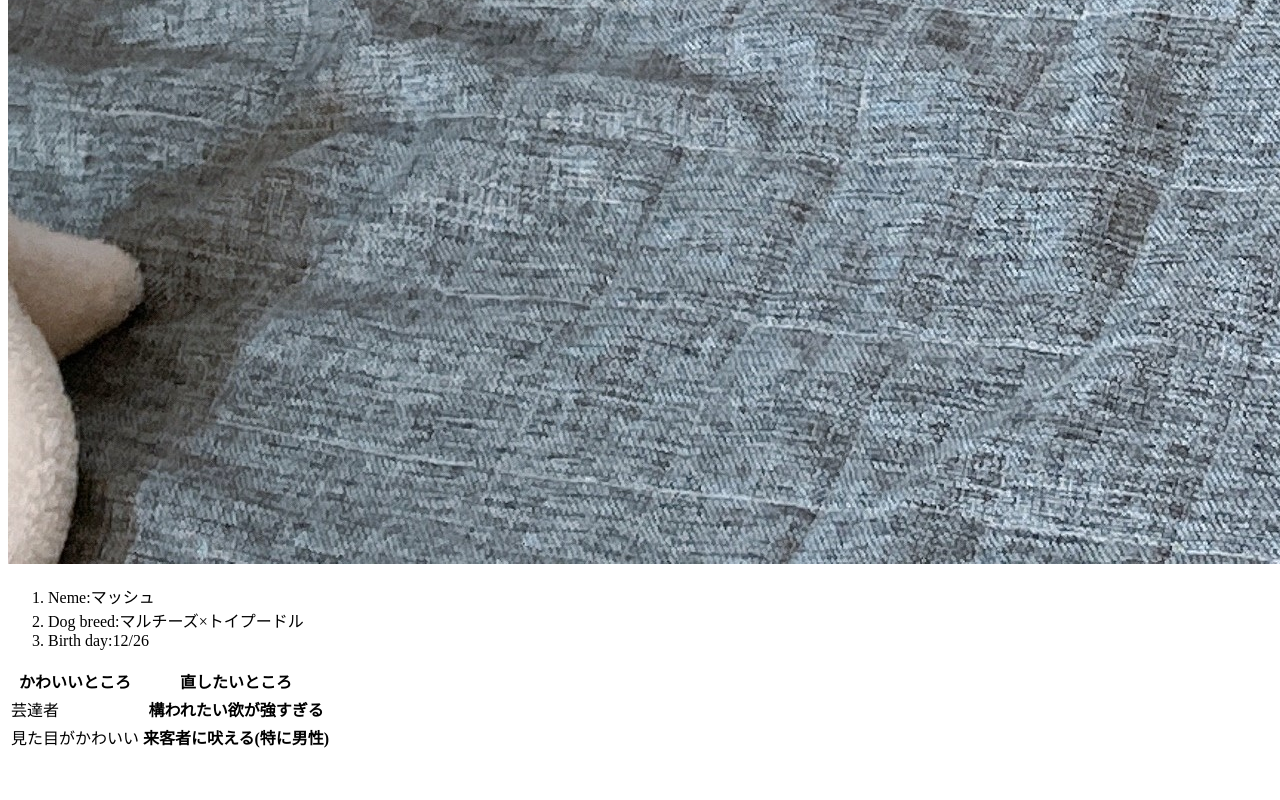
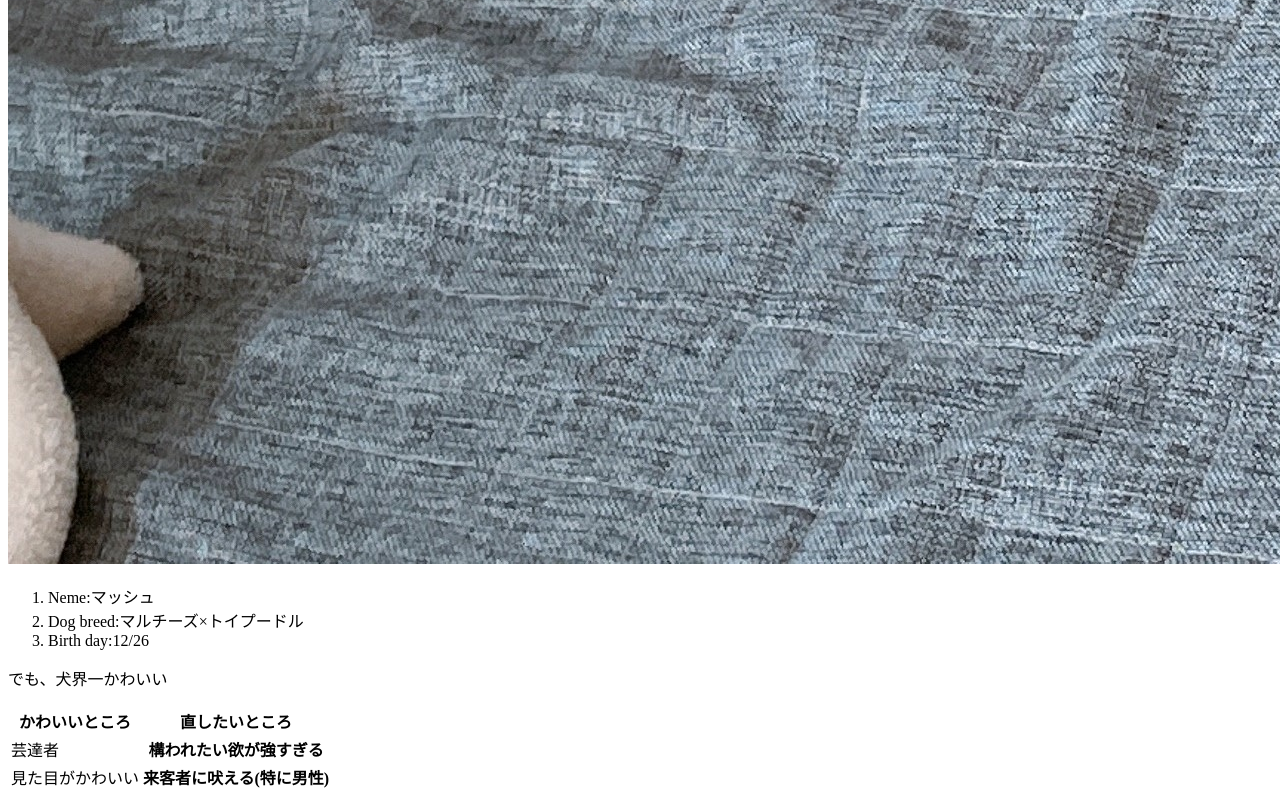
Before and after one commit to shiromike/yuke, a plain HTML site: page index.html in a window 1280 px wide. Shown: the part 1300-2100 px from the top of the page. Before the commit the page ends 2060 px from the top, so only its background shows below. Drawn offline with Linux system fonts and the light colour scheme.

Commit message:
Update index.html

```diff
--- a/index.html
+++ b/index.html
@@ -4,6 +4,7 @@
 <head>
  <meta charset="UTF-8">
  <title>我が家のアイドル</title>
+ <link rel="styleseet" href="mystyle.css"><!--この行を追加-->
 </head>
 
 <body>
@@ -22,6 +23,7 @@
  <tr><td>芸達者</td><th>構われたい欲が強すぎる</th>
  <tr><td>見た目がかわいい</td><th>来客者に吠える(特に男性)</th>
 
+<p class="sample1">でも、犬界一かわいい</p>
 
 </body>
 </html>
```
